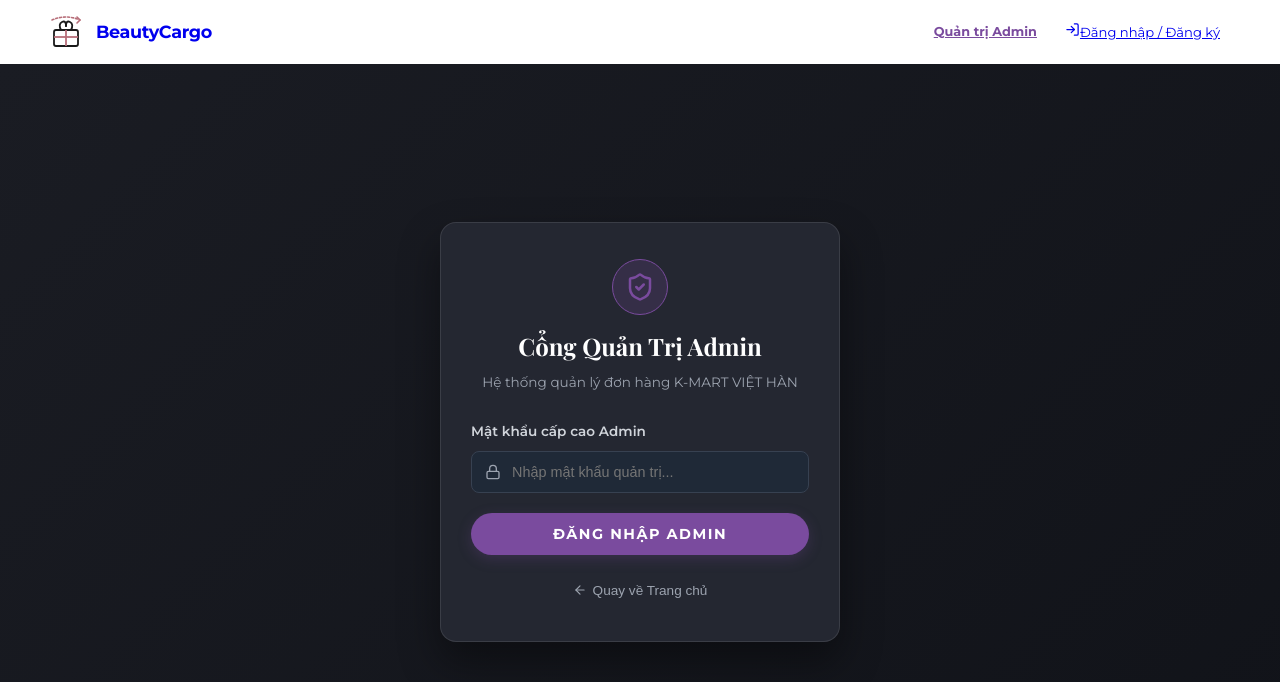
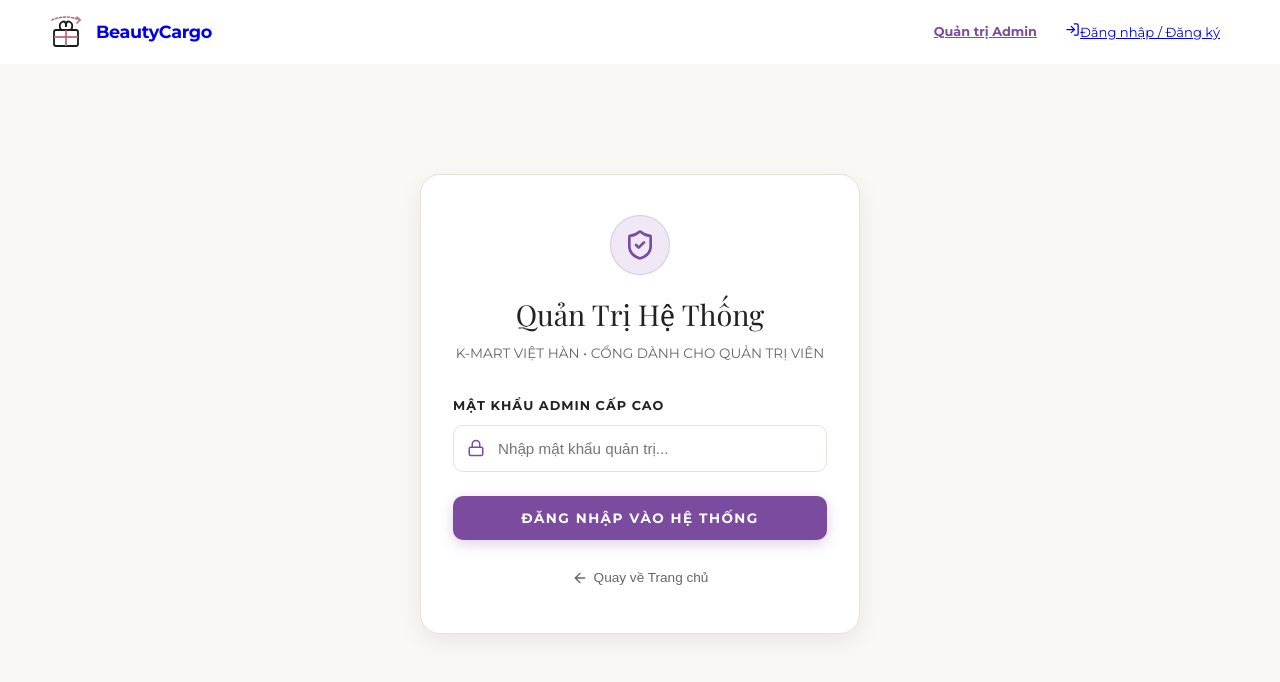
Before and after one commit to vutan2k/oderho, a React (Vite) app: page /admin/login in a window 1280 px wide. Shown: the top 682 px of the page. Built offline with nearby package versions, Linux system fonts and the light colour scheme; a web font is replaced by a local one.

Commit message:
Tinh chỉnh giao diện nút Đăng nhập & Admin theo đúng phong cách Ivory Gold thanh lịch

```diff
--- a/src/pages/AdminLoginPage.jsx
+++ b/src/pages/AdminLoginPage.jsx
@@ -26,66 +26,67 @@ export default function AdminLoginPage() {
 
   return (
     <div style={{
-      minHeight: 'calc(100vh - 64px)',
+      minHeight: 'calc(100vh - 120px)',
       display: 'flex',
       alignItems: 'center',
       justifyContent: 'center',
-      background: 'linear-gradient(135deg, #1A1C23 0%, #111319 100%)',
-      color: '#FFF',
-      padding: '20px'
+      background: 'var(--bg-ivory)',
+      padding: '40px 20px'
     }}>
       <div style={{
         width: '100%',
-        maxWidth: '400px',
-        backgroundColor: '#242731',
-        borderRadius: '16px',
-        border: '1px solid rgba(255,255,255,0.1)',
-        padding: '36px 30px',
-        boxShadow: '0 20px 40px rgba(0,0,0,0.4)'
+        maxWidth: '440px',
+        backgroundColor: '#FFFFFF',
+        borderRadius: '20px',
+        border: '1px solid var(--border-color)',
+        padding: '40px 32px',
+        boxShadow: 'var(--shadow-md)'
       }}>
-        <div style={{ textAlign: 'center', marginBottom: '28px' }}>
+        <div style={{ textAlign: 'center', marginBottom: '32px' }}>
           <div style={{
-            width: '56px',
-            height: '56px',
+            width: '60px',
+            height: '60px',
             borderRadius: '50%',
-            backgroundColor: 'rgba(122, 75, 158, 0.2)',
+            backgroundColor: 'var(--purple-light)',
             color: 'var(--purple-primary)',
             display: 'inline-flex',
             alignItems: 'center',
             justifyContent: 'center',
-            marginBottom: '12px',
-            border: '1px solid var(--purple-primary)'
+            marginBottom: '16px',
+            border: '1px solid rgba(122, 75, 158, 0.2)'
           }}>
-            <ShieldCheck size={30} />
+            <ShieldCheck size={32} />
           </div>
-          <h2 style={{ fontSize: '1.5rem', fontWeight: 700, color: '#FFF' }}>Cổng Quản Trị Admin</h2>
-          <p style={{ fontSize: '0.85rem', color: '#9CA3AF', marginTop: '6px' }}>
-            Hệ thống quản lý đơn hàng K-MART VIỆT HÀN
+          <h2 style={{ fontSize: '1.8rem', fontFamily: 'var(--font-serif)', color: 'var(--text-dark)', fontWeight: 400 }}>
+            Quản Trị Hệ Thống
+          </h2>
+          <p style={{ fontSize: '0.85rem', color: 'var(--text-muted)', marginTop: '6px' }}>
+            K-MART VIỆT HÀN • CỔNG DÀNH CHO QUẢN TRỊ VIÊN
           </p>
         </div>
 
         {error && (
           <div style={{
-            backgroundColor: 'rgba(239, 68, 68, 0.15)',
-            border: '1px solid #EF4444',
-            color: '#F87171',
-            padding: '12px 14px',
-            borderRadius: '8px',
+            backgroundColor: '#FEF2F2',
+            border: '1px solid #FCA5A5',
+            color: '#991B1B',
+            padding: '12px 16px',
+            borderRadius: '10px',
             fontSize: '0.85rem',
-            marginBottom: '20px',
+            marginBottom: '24px',
             display: 'flex',
             alignItems: 'center',
-            gap: '8px'
+            gap: '10px'
           }}>
-            <AlertCircle size={16} />
+            <AlertCircle size={18} />
             <span>{error}</span>
           </div>
         )}
 
         <form onSubmit={handleLogin}>
-          <div style={{ marginBottom: '20px' }}>
-            <label style={{ display: 'block', fontSize: '0.85rem', fontWeight: 600, color: '#D1D5DB', marginBottom: '8px' }}>
-              Mật khẩu cấp cao Admin
+          <div style={{ marginBottom: '24px' }}>
+            <label style={{ display: 'block', fontSize: '0.8rem', fontWeight: 700, letterSpacing: '1px', textTransform: 'uppercase', color: 'var(--text-dark)', marginBottom: '8px' }}>
+              Mật khẩu Admin cấp cao
             </label>
             <div style={{ position: 'relative' }}>
               <input
@@ -96,43 +97,45 @@ export default function AdminLoginPage() {
                 required
                 style={{
                   width: '100%',
-                  padding: '12px 14px 12px 40px',
-                  borderRadius: '8px',
-                  border: '1px solid #374151',
-                  backgroundColor: '#1F2937',
-                  color: '#FFF',
-                  fontSize: '0.9rem',
-                  outline: 'none'
+                  padding: '14px 16px 14px 44px',
+                  borderRadius: '10px',
+                  border: '1px solid var(--border-color)',
+                  backgroundColor: '#FFF',
+                  color: 'var(--text-dark)',
+                  fontSize: '0.95rem',
+                  outline: 'none',
+                  transition: 'border 0.2s ease'
                 }}
               />
-              <Lock size={16} style={{ position: 'absolute', left: '14px', top: '50%', transform: 'translateY(-50%)', color: '#9CA3AF' }} />
+              <Lock size={18} style={{ position: 'absolute', left: '14px', top: '50%', transform: 'translateY(-50%)', color: 'var(--purple-primary)' }} />
             </div>
           </div>
 
           <button
             type="submit"
             className="btn-gold"
-            style={{ width: '100%', padding: '12px 0', justifyContent: 'center', fontSize: '0.9rem' }}
+            style={{ width: '100%', padding: '14px 0', justifyContent: 'center', fontSize: '0.85rem', borderRadius: '10px' }}
           >
-            ĐĂNG NHẬP ADMIN
+            ĐĂNG NHẬP VÀO HỆ THỐNG
           </button>
         </form>
 
-        <div style={{ marginTop: '24px', textAlign: 'center' }}>
+        <div style={{ marginTop: '28px', textAlign: 'center' }}>
           <button
             onClick={() => navigate('/')}
             style={{
               background: 'none',
               border: 'none',
-              color: '#9CA3AF',
+              color: 'var(--text-muted)',
               fontSize: '0.85rem',
+              fontWeight: 500,
               cursor: 'pointer',
               display: 'inline-flex',
               alignItems: 'center',
               gap: '6px'
             }}
           >
-            <ArrowLeft size={14} /> Quay về Trang chủ
+            <ArrowLeft size={16} /> Quay về Trang chủ
           </button>
         </div>
       </div>
```
Also changed, not shown: src/pages/KROrderHomePage.jsx (line endings or trailing spaces).
